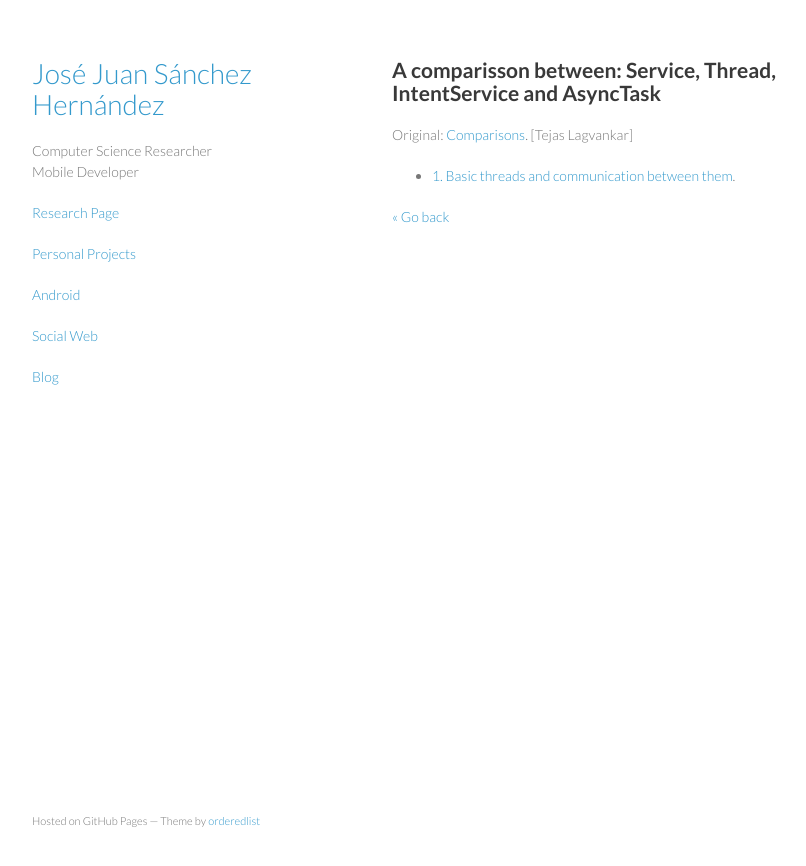
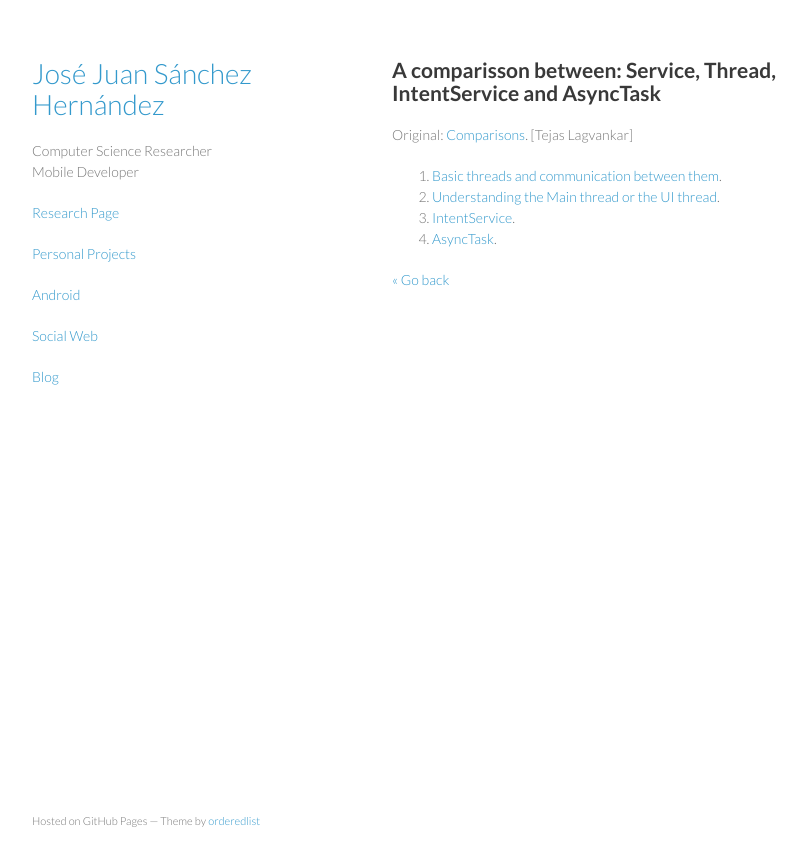
Before and after one commit to josejuansanchez/josejuansanchez.github.io, a Jekyll site: the page built from android/comparisson_between_service_thread_intentservice_asynctask.md, in a window 1280 px wide. Shown: the top 866 px of the page, without its empty margins (178-984 px from the left). Built offline with Jekyll 4.4.1, drawn with Linux system fonts in a browser that asks for light colours.

Commit message:
Update comparisson_between_service_thread_intentservice_asynctask.md

```diff
--- a/android/comparisson_between_service_thread_intentservice_asynctask.md
+++ b/android/comparisson_between_service_thread_intentservice_asynctask.md
@@ -6,7 +6,9 @@ title: Android
 ## A comparisson between: Service, Thread, IntentService and AsyncTask
 
 Original: [Comparisons](http://techtej.blogspot.com.es/2011/03/android-thread-constructspart-4.html). [Tejas Lagvankar]
-- [1. Basic threads and communication between them](http://techtej.blogspot.com.es/2011/02/android-passing-data-between-main.html).
-
+1. [Basic threads and communication between them](http://techtej.blogspot.com.es/2011/02/android-passing-data-between-main.html).
+2. [Understanding the Main thread or the UI thread](http://techtej.blogspot.com.es/2011/03/android-thread-constructspart-1-ui.html).
+3. [IntentService](http://techtej.blogspot.com.es/2011/03/android-thread-constructspart-2-intent.html).
+4. [AsyncTask](http://techtej.blogspot.com.es/2011/03/android-thread-constructs-part-3.html).
 
 [&laquo; Go back](./)
```
